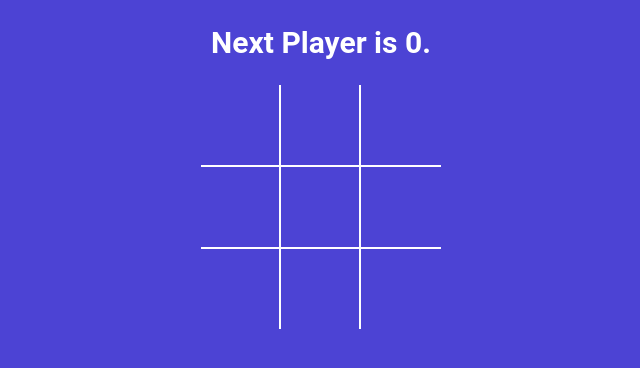
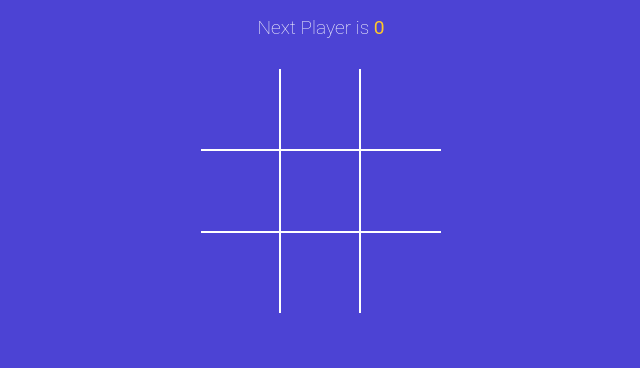
Before and after one commit to Pankaj-Chadda/Tic-Tac-Toe, a React (Vite) app: page / in a window 1280 px wide. Shown: the top 368 px of the page, without its empty margins (319-959 px from the left). Built offline with nearby package versions, Linux system fonts and the light colour scheme.

Commit message:
Display draw message, apply styles to StatusMessage component

```diff
--- a/src/App.jsx
+++ b/src/App.jsx
@@ -2,14 +2,11 @@ import { useState } from 'react';
 import Board from './components/Board';
 import './styles.scss';
 import { calculateWinner } from './winner';
+import StatusMessage from './components/StatusMessage';
 function App() {
   const [squares, setSquares] = useState(Array(9).fill(null));
   const [isXNext, setIsXNext] = useState(false);
   const winner = calculateWinner(squares);
-  const nextPlayer = isXNext ? 'X' : '0';
-  const statusMessage = winner
-    ? `Winner is ${winner}`
-    : `Next Player is ${nextPlayer}`;
   const handleSquareClick = clickedPosition => {
     if (squares[clickedPosition] || winner) {
       return;
@@ -26,7 +23,7 @@ function App() {
   };
   return (
     <div className="app">
-      <h2>{statusMessage}.</h2>
+      <StatusMessage winner={winner} isXNext={isXNext} squares={squares} />
       <Board squares={squares} handleSquareClick={handleSquareClick} />
     </div>
   );
--- /dev/null
+++ b/src/components/StatusMessage.jsx
@@ -0,0 +1,38 @@
+const StatusMessage = ({ winner, isXNext, squares }) => {
+  const noMovesLeft = squares.every(squareValue => squareValue !== null);
+  const nextPlayer = isXNext ? 'X' : '0';
+  const renderStatusMessage = () => {
+    if (winner) {
+      return (
+        <>
+          Winner is{' '}
+          <span className={winner === 'X' ? 'text-green' : 'text-orange'}>
+            {winner}
+          </span>
+        </>
+      );
+    }
+    if (!winner && noMovesLeft) {
+      return (
+        <>
+          <span className="text-orange">0</span> and{' '}
+          <span className="text-green">X</span> tied
+        </>
+      );
+    }
+    if (!winner && !noMovesLeft) {
+      return (
+        <>
+          Next Player is{' '}
+          <span className={isXNext ? 'text-green' : 'text-orange'}>
+            {nextPlayer}
+          </span>
+        </>
+      );
+    }
+    return null;
+  };
+  return <h2 className="status-message">{renderStatusMessage()}</h2>;
+};
+
+export default StatusMessage;
```
